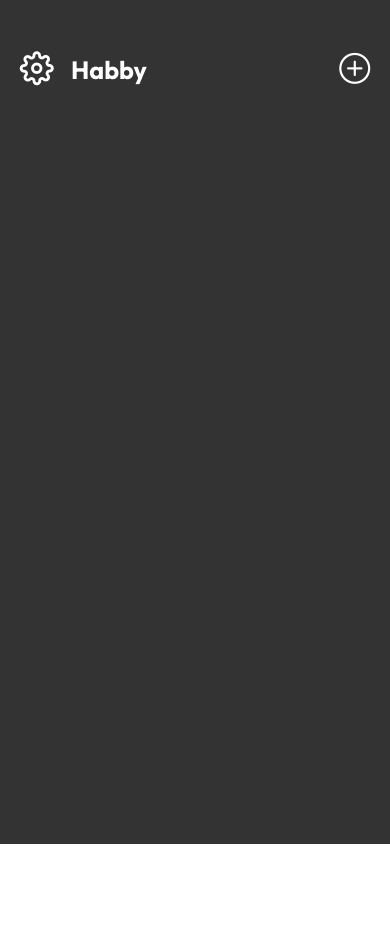
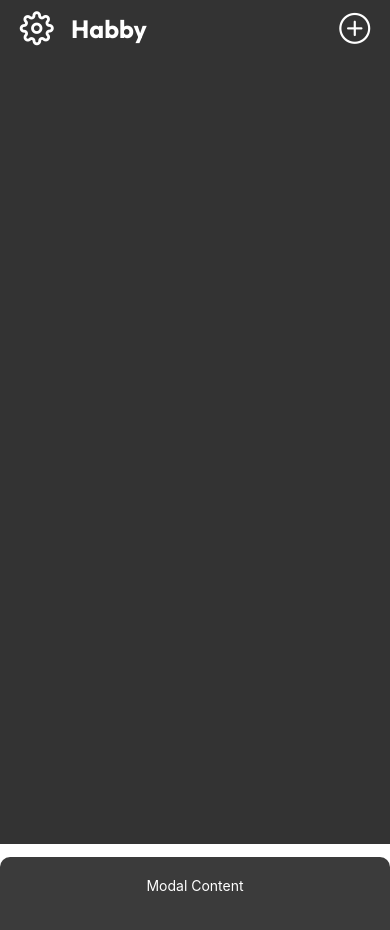
Before and after one commit to Yury-Scherbatyuk/habby-app, a React Native app: screen / in a window 390 px wide. Shown: the top 930 px of the page. Before the commit the page ends 844 px from the top, so only its background shows below. Built offline with nearby package versions, Linux system fonts and the light colour scheme.

Commit message:
Experemental custom SettingsModal (for temporary use) to avoid bug with android nav background (IOS fine), TopBar now uses CoreIcon, unused assets deleted, connected EAS for future builds

```diff
--- a/App.tsx
+++ b/App.tsx
@@ -1,10 +1,19 @@
 import { StyleSheet, View, SafeAreaView } from 'react-native'
 import TopBar from './components/TopBar'
+import { useState } from 'react'
+import SettingsModal from './components/SettingsModal'
 
 export default function App() {
+  const [settingsVisible, setSettingsVisible] = useState(false)
+
+  const handleSettingsClick = () => {
+    setSettingsVisible(!settingsVisible)
+  }
+
   return (
     <SafeAreaView style={styles.container}>
-      <TopBar />
+      <TopBar isModalVisible={settingsVisible} handleSettingsClick={handleSettingsClick}/>
+      <SettingsModal settingsVisible={settingsVisible}/>
     </SafeAreaView>
   )
 }
--- a/app.json
+++ b/app.json
@@ -11,7 +11,9 @@
       "resizeMode": "contain",
       "backgroundColor": "#ffffff"
     },
-    "assetBundlePatterns": ["**/*"],
+    "assetBundlePatterns": [
+      "**/*"
+    ],
     "ios": {
       "supportsTablet": true
     },
@@ -24,6 +26,14 @@
     "web": {
       "favicon": "./assets/favicon.png"
     },
-    "plugins": ["expo-font"]
+    "plugins": [
+      "expo-font"
+    ],
+    "extra": {
+      "eas": {
+        "projectId": "80fec35f-e8f1-42d1-8788-450eee24d15d"
+      }
+    },
+    "owner": "yuryscher"
   }
 }
--- /dev/null
+++ b/components/SettingsModal.tsx
@@ -0,0 +1,61 @@
+import React, { useState, useEffect } from 'react';
+import { View, Animated, Text, StyleSheet } from 'react-native';
+
+interface SettingsModalProps {
+  settingsVisible: boolean
+}
+
+export default function SettingsModal({settingsVisible} : SettingsModalProps) {
+  const [modalAnimation] = useState(new Animated.Value(0))
+
+  useEffect(() => {
+    animateModal()
+  }, [settingsVisible])
+
+  const animateModal = () => {
+    Animated.timing(modalAnimation, {
+      toValue: settingsVisible ? 0 : 1,
+      duration: 270,
+      useNativeDriver: true,
+    }).start()
+  }
+
+  const interpolatedModalAnimationY = modalAnimation.interpolate({
+    inputRange: [0, 1],
+    outputRange: [0, 800],
+  })
+
+  return (
+    <View style={[styles.container, { flex: 1 }]}>
+      <Animated.View style={[styles.modal, { transform: [{ translateY: interpolatedModalAnimationY }] }]}>
+        <Text style={{color: "white"}}>Modal Content</Text>
+      </Animated.View>
+    </View>
+  );
+};
+
+const styles = StyleSheet.create({
+  container: {
+    alignSelf: "center",
+    width: "100%",
+  },
+  button: {
+    backgroundColor: 'lightblue',
+    padding: 10,
+    alignItems: 'center',
+    marginBottom: 10,
+  },
+  modal: {
+    flex: 1,
+    position: "relative",
+    backgroundColor: "#3b3b3b",
+    padding: 20,
+    borderTopLeftRadius: 10,
+    borderTopRightRadius: 10,
+    width: "100%",
+    height: "100%",
+    alignSelf: 'center',
+    alignItems: 'center',
+
+  }
+});
--- a/components/TopBar.tsx
+++ b/components/TopBar.tsx
@@ -1,16 +1,21 @@
-import { StyleSheet, View, Text, Pressable, Animated } from 'react-native'
-import { Feather } from '@expo/vector-icons'
-import { AntDesign } from '@expo/vector-icons'
+import { StyleSheet, View, Text, Pressable, Animated, Platform } from 'react-native'
 import { useFonts } from 'expo-font'
 import { useState } from 'react'
+import CoreIcon from './CoreIcon'
+import { CoreIcons } from '../constants'
 
-export default function TopBar() {
+interface TopBarProps {
+  isModalVisible: boolean
+  handleSettingsClick: () => void
+}
+
+export default function TopBar({ isModalVisible, handleSettingsClick }: TopBarProps) {
   const [settingsGearAnimation] = useState(new Animated.Value(0))
   const [plusIconAnimation] = useState(new Animated.Value(0))
   const [fontsLoaded] = useFonts({
     'Outfit-Bold': require('../assets/fonts/Outfit-Bold.ttf'),
   })
-  const gearAnimationDuration = 800
+  const gearAnimationDuration = 500
   const plusAnimationDuration = 250
 
   if (!fontsLoaded) {
@@ -26,6 +31,7 @@ export default function TopBar() {
       // set initial state after finish
       settingsGearAnimation.setValue(0)
     })
+    handleSettingsClick()
   }
 
   const interpolatedGearAnimation = settingsGearAnimation.interpolate({
@@ -54,14 +60,18 @@ export default function TopBar() {
   })
 
   return (
-    <View style={styles.container}>
+    <View style={[styles.container, Platform.OS == "android" && {marginTop: 40}]}>
       <Animated.View
         style={{
           transform: [{ rotate: interpolatedGearAnimation }],
         }}
       >
         <Pressable onPress={animateSettingsGear}>
-          <Feather name="settings" size={34} color="white" />
+          {isModalVisible ? (
+            <CoreIcon icon={CoreIcons.Cross} size={34} color="red" />
+          ) : (
+            <CoreIcon icon={CoreIcons.Settings} size={34} color="white" />
+          )}
         </Pressable>
       </Animated.View>
       <Text style={styles.heading}>Habby</Text>
@@ -72,7 +82,7 @@ export default function TopBar() {
         }}
       >
         <Pressable onPress={animatePlusIcon}>
-          <AntDesign name="pluscircleo" size={31} color="white" />
+          <CoreIcon icon={CoreIcons.Plus} size={31} color='white'/>
         </Pressable>
       </Animated.View>
     </View>
@@ -86,13 +96,11 @@ const styles = StyleSheet.create({
     alignItems: 'center',
     padding: 10,
     width: '95%',
-    marginTop: 40,
   },
   heading: {
     color: 'white',
     fontFamily: 'Outfit-Bold',
     fontSize: 25,
-    paddingTop: 3,
   },
   space: {
     width: '45%',
```
Also changed, not shown: assets/adaptive-icon.png (deleted), assets/splash.png (deleted).
